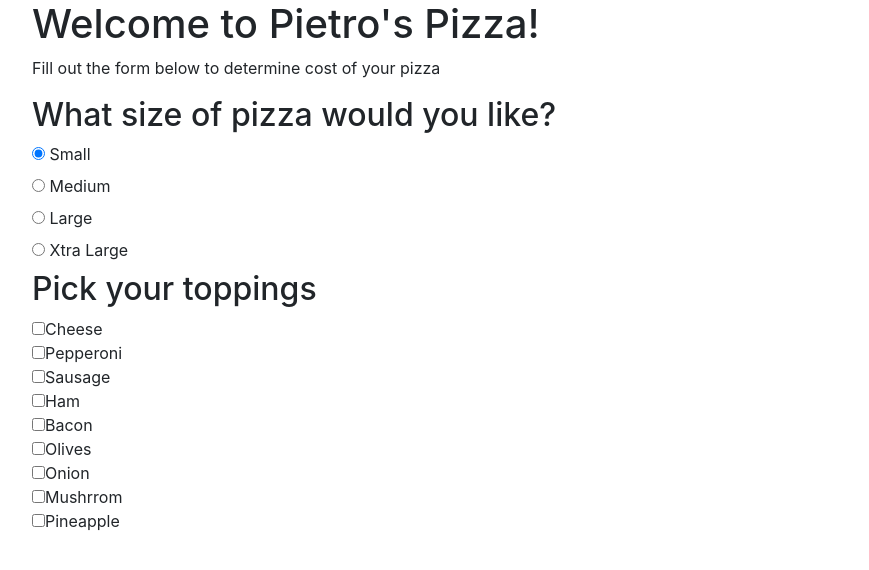
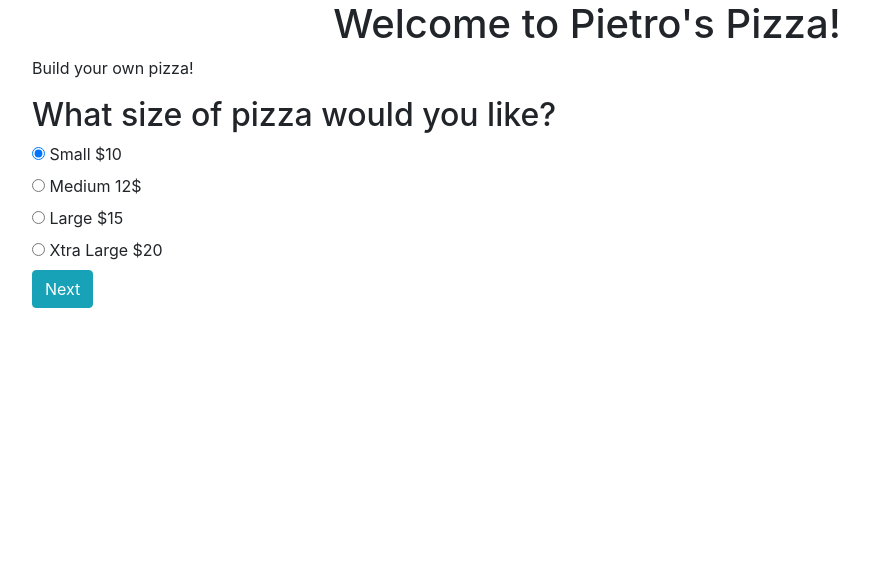
Before and after one commit to jordanHS/pizza-order, a plain HTML site: page index.html in a window 1280 px wide. Shown: the whole page, without its empty margins (53-922 px from the left). Drawn offline with Linux system fonts and the light colour scheme.

Commit message:
hide form 2 in a div & add variables to Javascript

```diff
--- a/css/styles.css
+++ b/css/styles.css
@@ -0,0 +1,7 @@
+h1 {
+  text-align: center;
+}
+
+.form-two {
+  display: none;
+}
--- a/index.html
+++ b/index.html
@@ -12,34 +12,36 @@
       <div class="well">
         <h1>Welcome to Pietro's Pizza!</h1>
         </div>
-        <p>Fill out the form below to determine cost of your pizza</p>
+        <p>Build your own pizza!</p>
         <h2>What size of pizza would you like?</h2>
-      <form>
+      <form id="size">
           <div class="radio">
             <label>
               <input type="radio" name="size" value="small" checked>
-              Small
+              Small $10
             </label>
           </div>
           <div class="radio">
             <label>
               <input type="radio" name="size" value="medium">
-              Medium
+              Medium 12$
             </label>
           </div>
           <div class="radio">
             <label>
               <input type="radio" name="size" value="large">
-              Large
+              Large $15
             </label>
         </div>
+      </form>
         <div class="radio">
           <label>
             <input type="radio" name="size" value="extra-large">
-            Xtra Large
+            Xtra Large $20
           </label>
         </div>
-      </form>
+        <button type="submit" class="btn btn-info">Next</button>
+       <div class="form-two">
          <h2>Pick your toppings</h2>
          <form id="toppings">
            <div class="form-group">
@@ -50,8 +52,13 @@
              <input type="checkbox" name="topping" value="bacon">Bacon<br>
              <input type="checkbox" name="topping" value="olives">Olives<br>
              <input type="checkbox" name="topping" value="onion">Onion<br>
-              <input type="checkbox" name="topping" value="mushroom">Mushrrom<br>
+             <input type="checkbox" name="topping" value="mushroom">Mushroom<br>
              <input type="checkbox" name="topping" value="pineapple">Pineapple<br>
+            </div>
+            <button type="submit" class="btn btn-success">Order!</button>
+
+        </form>
+        </div>
     </div>
   </body>
 </html>
--- a/js/scripts.js
+++ b/js/scripts.js
@@ -0,0 +1,17 @@
+function Pizza (size, toppings) {
+  this.size = size;
+  this.toppings = toppings;
+}
+
+
+
+
+
+$(document).ready(function() {
+  $("form#size").submit(function(event) {
+  var Size = $("input#size").val();
+})
+$("form#toppings").submit(function(event) {
+    var Toppings = $("input#toppings").val();
+})
+});
```
Lines whose indentation alone changed are shown as unchanged.
